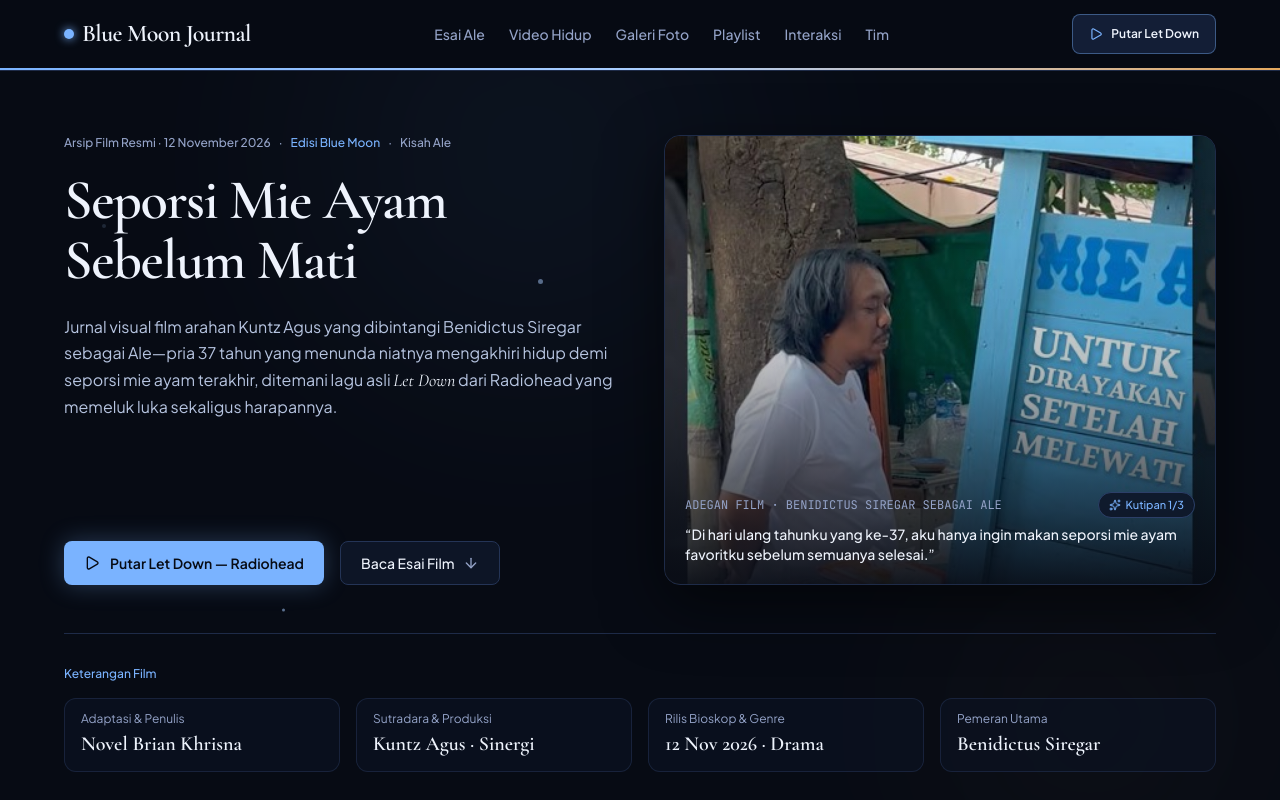
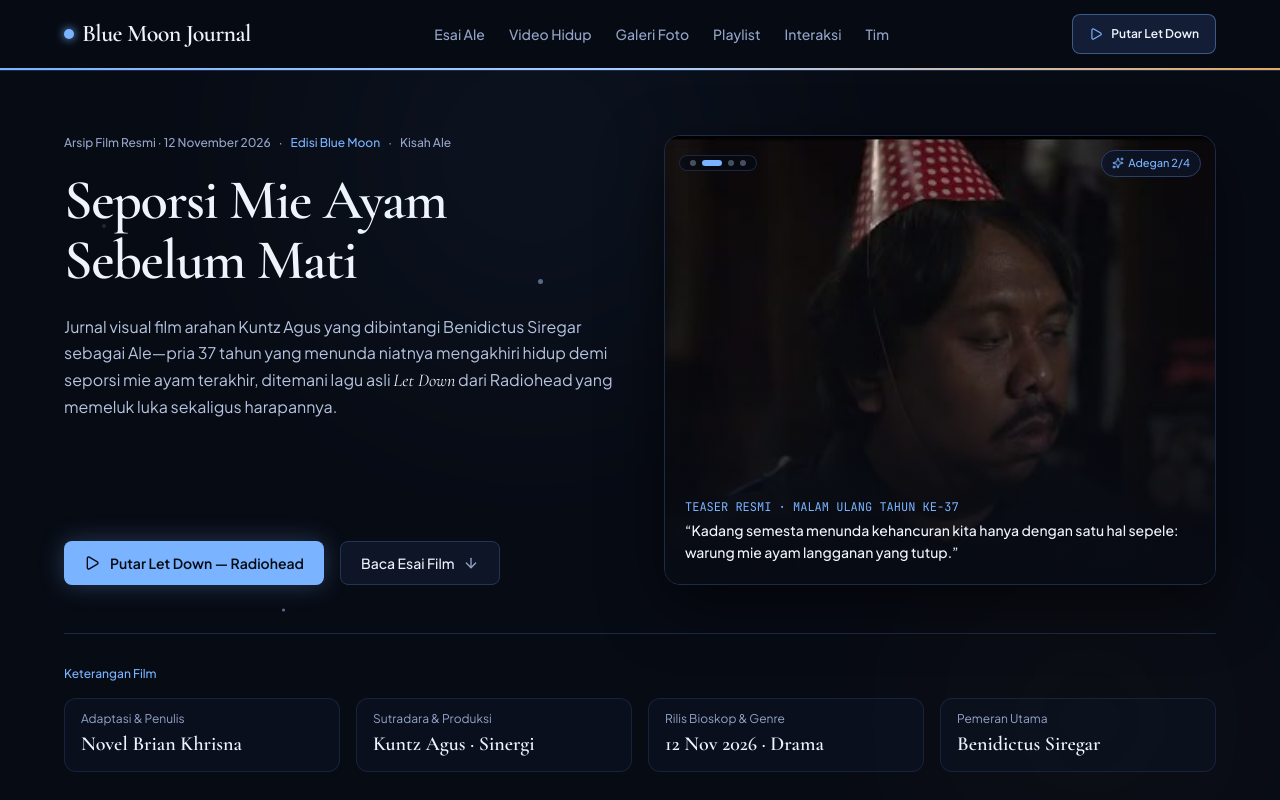
Before and after one commit to razka747/seporsi_mie_ayam, a React (Vite) app: page / in a window 1280 px wide. Shown: the top 800 px of the page. Built offline with nearby package versions, Linux system fonts and the light colour scheme.

Commit message:
Make hero banner and quotes auto-rotate with interactive controls

```diff
--- a/src/components/HeroSection.tsx
+++ b/src/components/HeroSection.tsx
@@ -1,19 +1,13 @@
 import { ArrowDown, Disc3, Play, Sparkles } from 'lucide-react';
 import { AnimatePresence, motion } from 'motion/react';
-import { useState } from 'react';
-import { HERO_IMAGE_URL } from '../data/filmContent';
+import { useEffect, useState } from 'react';
+import { HERO_SLIDES } from '../data/filmContent';
 import { scrollToSection } from '../utils/scrollToSection';
 
 interface HeroSectionProps {
   isPlaying: boolean;
   onPlayLetDown: () => void;
 }
-
-const HERO_QUOTES = [
-  '“Di hari ulang tahunku yang ke-37, aku hanya ingin makan seporsi mie ayam favoritku sebelum semuanya selesai.”',
-  '“Kadang semesta menunda kehancuran kita hanya dengan satu hal sepele: warung mie ayam langganan yang tutup.”',
-  '“Hidup tidak tiba-tiba menjadi mudah. Ia hanya terasa cukup layak untuk dicoba lagi esok pagi.”',
-];
 
 const NIGHT_MOTES = [
   { left: '8%', top: '18%', size: 4, delay: 0, duration: 7 },
@@ -25,11 +19,29 @@ const NIGHT_MOTES = [
 ];
 
 export function HeroSection({ isPlaying, onPlayLetDown }: HeroSectionProps) {
-  const [imgError, setImgError] = useState(false);
-  const [quoteIdx, setQuoteIdx] = useState(0);
+  const [slideIdx, setSlideIdx] = useState(0);
+  const [isPaused, setIsPaused] = useState(false);
+  const [failedSlides, setFailedSlides] = useState<Record<string, boolean>>({});
 
-  const cycleQuote = () => {
-    setQuoteIdx((prev) => (prev + 1) % HERO_QUOTES.length);
+  const activeSlide = HERO_SLIDES[slideIdx] ?? HERO_SLIDES[0];
+  const imgError = Boolean(failedSlides[activeSlide.id]);
+
+  useEffect(() => {
+    if (isPaused) return;
+    const prefersReduced =
+      typeof window !== 'undefined' &&
+      window.matchMedia('(prefers-reduced-motion: reduce)').matches;
+    if (prefersReduced) return;
+
+    const timer = window.setInterval(() => {
+      setSlideIdx((prev) => (prev + 1) % HERO_SLIDES.length);
+    }, 5500);
+
+    return () => window.clearInterval(timer);
+  }, [isPaused]);
+
+  const cycleSlide = () => {
+    setSlideIdx((prev) => (prev + 1) % HERO_SLIDES.length);
   };
 
   return (
@@ -49,7 +61,12 @@ export function HeroSection({ isPlaying, onPlayLetDown }: HeroSectionProps) {
         />
         <motion.div
           animate={{ opacity: [0.18, 0.32, 0.18], scale: [1, 1.08, 1] }}
-          transition={{ duration: 11, repeat: Infinity, ease: 'easeInOut', delay: 2 }}
+          transition={{
+            duration: 11,
+            repeat: Infinity,
+            ease: 'easeInOut',
+            delay: 2,
+          }}
           className="absolute right-10 bottom-12 h-[300px] w-[300px] rounded-full bg-[#E5A95E]/10 blur-[110px]"
         />
         {NIGHT_MOTES.map((mote, i) => (
@@ -77,7 +94,7 @@ export function HeroSection({ isPlaying, onPlayLetDown }: HeroSectionProps) {
       </div>
 
       <div className="relative mx-auto max-w-[1200px] px-4 pt-8 pb-10 sm:px-6 lg:pt-16 lg:pb-14">
-        <div className="grid grid-cols-1 items-stretch gap-10 lg:grid-cols-12 lg:gap-12">
+        <div className="grid grid-cols-1 items-stretch gap-8 lg:grid-cols-12 lg:gap-12">
           <div className="flex flex-col justify-between lg:col-span-6">
             <div>
               <motion.div
@@ -97,7 +114,7 @@ export function HeroSection({ isPlaying, onPlayLetDown }: HeroSectionProps) {
                 initial={{ opacity: 0, y: 18 }}
                 animate={{ opacity: 1, y: 0 }}
                 transition={{ duration: 0.55, delay: 0.08 }}
-                className="font-editorial mt-5 text-[clamp(2.5rem,4.4vw,4rem)] font-semibold leading-[1.06] tracking-tight text-[#EEF3FC]"
+                className="font-editorial mt-4 text-[clamp(2.35rem,4.4vw,4rem)] font-semibold leading-[1.06] tracking-tight text-[#EEF3FC] sm:mt-5"
                 style={{ textWrap: 'balance' }}
               >
                 Seporsi Mie Ayam Sebelum Mati
@@ -107,7 +124,7 @@ export function HeroSection({ isPlaying, onPlayLetDown }: HeroSectionProps) {
                 initial={{ opacity: 0, y: 16 }}
                 animate={{ opacity: 1, y: 0 }}
                 transition={{ duration: 0.55, delay: 0.16 }}
-                className="mt-6 max-w-xl text-base leading-relaxed text-[#B6C4E0]"
+                className="mt-4 max-w-xl text-sm leading-relaxed text-[#B6C4E0] sm:mt-6 sm:text-base"
               >
                 Jurnal visual film arahan Kuntz Agus yang dibintangi Benidictus
                 Siregar sebagai Ale—pria 37 tahun yang menunda niatnya mengakhiri
@@ -166,54 +183,103 @@ export function HeroSection({ isPlaying, onPlayLetDown }: HeroSectionProps) {
             transition={{ duration: 0.65, delay: 0.14 }}
             className="lg:col-span-6"
           >
-            <figure className="group relative h-[300px] overflow-hidden rounded-2xl border border-[#1E2B48] bg-[#0D1526] shadow-[0_20px_60px_rgba(0,0,0,0.55)] transition-colors hover:border-[#7AB3FF]/40 sm:h-[400px] lg:h-[450px]">
+            <figure
+              onMouseEnter={() => setIsPaused(true)}
+              onMouseLeave={() => setIsPaused(false)}
+              className="group relative h-[320px] overflow-hidden rounded-2xl border border-[#1E2B48] bg-[#0D1526] shadow-[0_20px_60px_rgba(0,0,0,0.55)] transition-colors hover:border-[#7AB3FF]/40 sm:h-[400px] lg:h-[450px]"
+            >
+              <AnimatePresence mode="wait">
                 {!imgError ? (
-                <img
-                  src={HERO_IMAGE_URL}
-                  alt="Benidictus Siregar sebagai Ale berdiri di samping gerobak mie ayam biru dalam cuplikan film Seporsi Mie Ayam Sebelum Mati"
+                  <motion.img
+                    key={activeSlide.id}
+                    src={activeSlide.imageUrl}
+                    alt={activeSlide.alt}
                     referrerPolicy="no-referrer"
-                  onError={() => setImgError(true)}
-                  className="h-full w-full object-cover object-[50%_28%] transition-transform duration-700 ease-out group-hover:scale-[1.04]"
+                    onError={() =>
+                      setFailedSlides((prev) => ({
+                        ...prev,
+                        [activeSlide.id]: true,
+                      }))
+                    }
+                    initial={{ opacity: 0, scale: 1.06 }}
+                    animate={{ opacity: 1, scale: 1 }}
+                    exit={{ opacity: 0 }}
+                    transition={{ duration: 0.7, ease: 'easeOut' }}
+                    className={`h-full w-full object-cover ${activeSlide.objectPosition}`}
                   />
                 ) : (
-                <div className="flex h-full min-h-[320px] flex-col items-center justify-center bg-gradient-to-br from-[#0D1526] via-[#131E36] to-[#070B14] p-8 text-center">
+                  <motion.div
+                    key={`fallback-${activeSlide.id}`}
+                    initial={{ opacity: 0 }}
+                    animate={{ opacity: 1 }}
+                    exit={{ opacity: 0 }}
+                    className="flex h-full min-h-[300px] flex-col items-center justify-center bg-gradient-to-br from-[#0D1526] via-[#131E36] to-[#070B14] p-8 text-center"
+                  >
                     <p className="font-editorial text-2xl text-[#EEF3FC]">
                       Seporsi Mie Ayam Sebelum Mati
                     </p>
                     <p className="mt-2 text-xs text-[#94A3C8]">
-                    Cuplikan Adegan Resmi · Ale di Gerobak Mie Ayam
+                      {activeSlide.tag}
                     </p>
-                </div>
+                  </motion.div>
                 )}
+              </AnimatePresence>
+
               <div
                 aria-hidden="true"
-                className="pointer-events-none absolute inset-0 bg-gradient-to-t from-[#070B14]/95 via-[#070B14]/25 to-transparent"
+                className="pointer-events-none absolute inset-0 bg-gradient-to-t from-[#070B14]/95 via-[#070B14]/30 to-transparent"
               />
-              <figcaption className="absolute right-0 bottom-0 left-0 p-5">
-                <div className="flex items-center justify-between gap-2">
-                  <p className="font-mono text-xs text-[#94A3C8]">
-                    ADEGAN FILM · BENIDICTUS SIREGAR SEBAGAI ALE
-                  </p>
+
+              {/* Top slide progress dots */}
+              <div className="absolute top-3.5 right-3.5 left-3.5 flex items-center justify-between gap-2">
+                <div className="flex items-center gap-1.5 rounded-full border border-[#1E2B48]/90 bg-[#070B14]/70 px-2.5 py-1 backdrop-blur-sm">
+                  {HERO_SLIDES.map((slide, idx) => {
+                    const active = idx === slideIdx;
+                    return (
+                      <button
+                        key={slide.id}
+                        type="button"
+                        onClick={() => setSlideIdx(idx)}
+                        aria-label={`Tampilkan banner adegan ${idx + 1}`}
+                        aria-pressed={active}
+                        className={`h-1.5 rounded-full transition-all ${
+                          active
+                            ? 'w-5 bg-[#7AB3FF]'
+                            : 'w-1.5 bg-[#94A3C8]/45 hover:bg-[#94A3C8]'
+                        }`}
+                      />
+                    );
+                  })}
+                </div>
+
                 <button
                   type="button"
-                    onClick={cycleQuote}
+                  onClick={cycleSlide}
                   className="inline-flex items-center gap-1 rounded-full border border-[#2C3F68] bg-[#0D1526]/85 px-2.5 py-1 text-[11px] font-medium text-[#7AB3FF] backdrop-blur-sm transition-colors hover:border-[#7AB3FF] hover:text-[#EEF3FC]"
                 >
                   <Sparkles className="h-3 w-3" aria-hidden="true" />
-                    <span>Kutipan {quoteIdx + 1}/{HERO_QUOTES.length}</span>
+                  <span>
+                    Adegan {slideIdx + 1}/{HERO_SLIDES.length}
+                  </span>
                 </button>
               </div>
+
+              <figcaption className="absolute right-0 bottom-0 left-0 p-4 sm:p-5">
                 <AnimatePresence mode="wait">
-                  <motion.p
-                    key={quoteIdx}
-                    initial={{ opacity: 0, y: 6 }}
+                  <motion.div
+                    key={activeSlide.id}
+                    initial={{ opacity: 0, y: 8 }}
                     animate={{ opacity: 1, y: 0 }}
                     exit={{ opacity: 0, y: -6 }}
-                    transition={{ duration: 0.25 }}
-                    className="mt-1.5 text-sm font-medium text-[#EEF3FC]"
+                    transition={{ duration: 0.3 }}
                   >
-                    {HERO_QUOTES[quoteIdx]}
-                  </motion.p>
+                    <p className="font-mono text-[11px] text-[#7AB3FF] sm:text-xs">
+                      {activeSlide.tag}
+                    </p>
+                    <p className="mt-1 text-xs font-medium leading-relaxed text-[#EEF3FC] sm:text-sm">
+                      {activeSlide.quote}
+                    </p>
+                  </motion.div>
                 </AnimatePresence>
               </figcaption>
             </figure>
--- a/src/data/filmContent.ts
+++ b/src/data/filmContent.ts
@@ -85,7 +85,55 @@ export interface TeamMember {
   contribution: string;
 }
 
+export interface HeroSlide {
+  id: string;
+  imageUrl: string;
+  alt: string;
+  objectPosition: string;
+  tag: string;
+  quote: string;
+}
+
 export const HERO_IMAGE_URL = assetUrl('film/ale_gerobak_biru.jpg');
+
+export const HERO_SLIDES: HeroSlide[] = [
+  {
+    id: 'slide-gerobak',
+    imageUrl: assetUrl('film/ale_gerobak_biru.jpg'),
+    alt: 'Benidictus Siregar sebagai Ale berdiri di samping gerobak mie ayam biru dalam cuplikan film Seporsi Mie Ayam Sebelum Mati',
+    objectPosition: 'object-[50%_28%]',
+    tag: 'ADEGAN FILM · GEROBAK MIE AYAM BIRU',
+    quote:
+      '“Di hari ulang tahunku yang ke-37, aku hanya ingin makan seporsi mie ayam favoritku sebelum semuanya selesai.”',
+  },
+  {
+    id: 'slide-ultah',
+    imageUrl: assetUrl('film/ale_ulang_tahun.jpg'),
+    alt: 'Ale merayakan ulang tahun ke-37 sendirian di kamar kos dengan topi pesta kertas',
+    objectPosition: 'object-[50%_22%]',
+    tag: 'TEASER RESMI · MALAM ULANG TAHUN KE-37',
+    quote:
+      '“Kadang semesta menunda kehancuran kita hanya dengan satu hal sepele: warung mie ayam langganan yang tutup.”',
+  },
+  {
+    id: 'slide-murad',
+    imageUrl: assetUrl('film/ale_dan_murad.jpg'),
+    alt: 'Pertemuan Ale dan Murad di tengah perjalanan mencari warung mie ayam',
+    objectPosition: 'object-[50%_24%]',
+    tag: 'ADEGAN FILM · PERTEMUAN ALE & MURAD',
+    quote:
+      '“Untuk pertama kalinya malam itu, Ale merasa didengar tanpa sedikit pun dihakimi.”',
+  },
+  {
+    id: 'slide-ibu',
+    imageUrl: assetUrl('film/ale_dan_ibu.jpg'),
+    alt: 'Pelukan erat Dewi Irawan sebagai Ibu kepada Ale dalam Official Trailer',
+    objectPosition: 'object-[50%_20%]',
+    tag: 'OFFICIAL TRAILER · PELUKAN SANG IBU',
+    quote:
+      '“Hidup tidak tiba-tiba menjadi mudah. Ia hanya terasa cukup layak untuk dicoba lagi esok pagi.”',
+  },
+];
 
 export const OFFICIAL_FILM_VIDEOS: OfficialFilmVideo[] = [
   {
```
Lines whose indentation alone changed are shown as unchanged.
